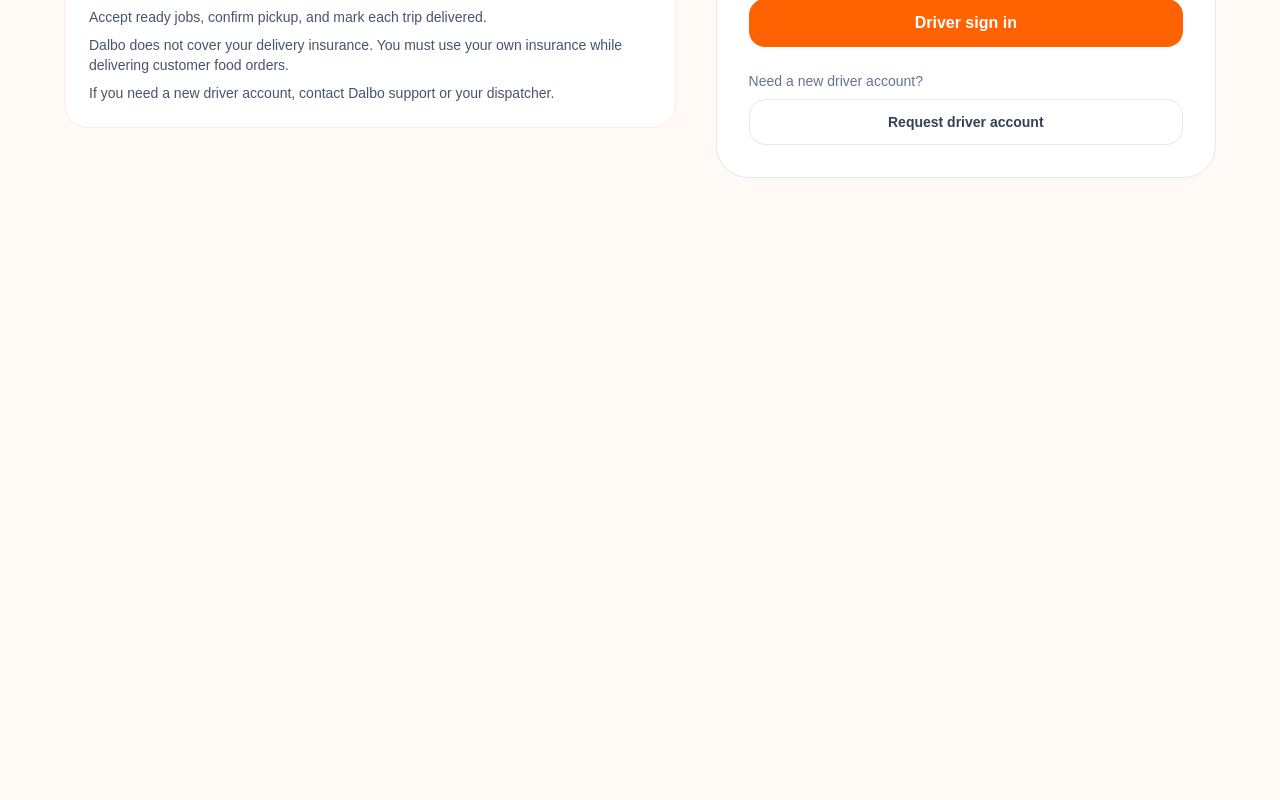
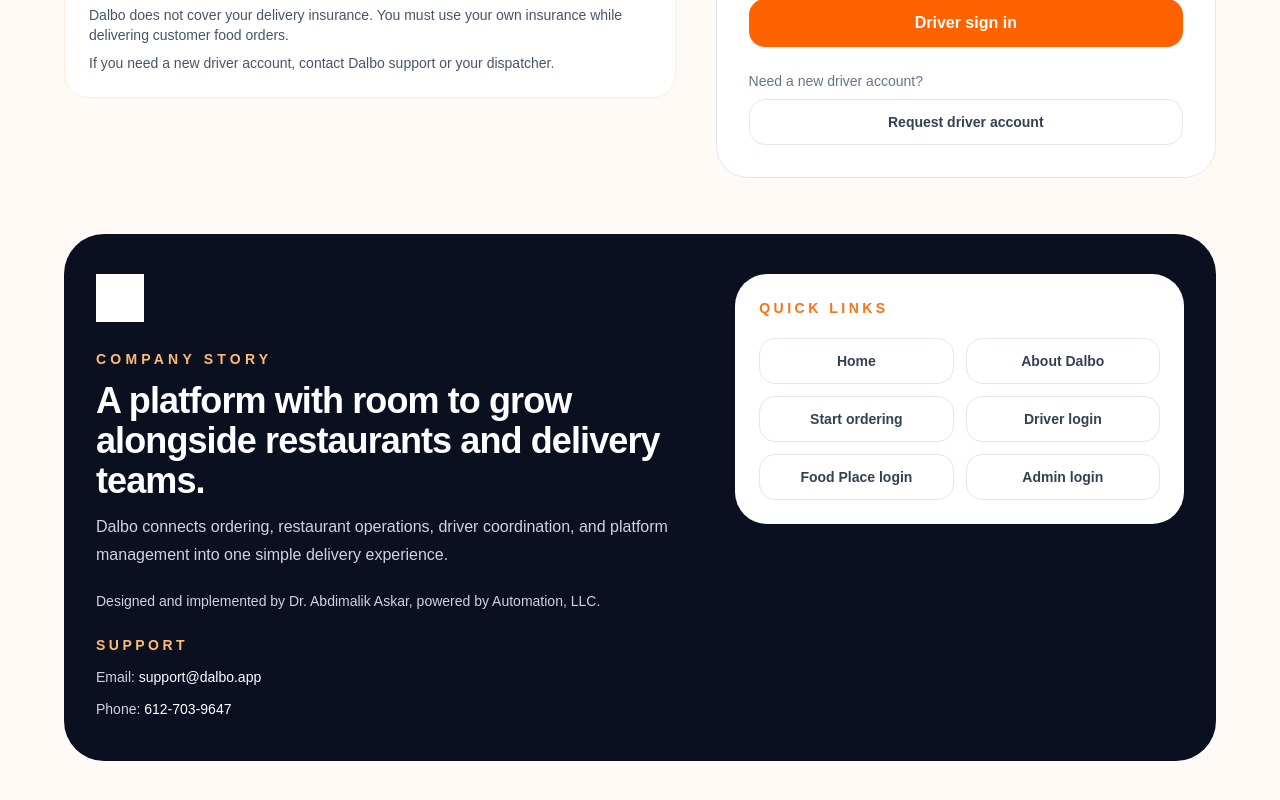
Before and after one commit to askar2022/dalbo, a Next.js app in the folder apps/web/: page /login/driver in a window 1280 px wide. Shown: the part 634-1434 px from the top of the page. Before the commit the page ends 860 px from the top, so only its background shows below. Built offline with nearby package versions, Linux system fonts and the light colour scheme; no server answers.

Commit message:
Update login pages and footer

```diff
--- a/apps/web/app/layout.tsx
+++ b/apps/web/app/layout.tsx
@@ -1,5 +1,6 @@
 import type { Metadata } from "next";
 import "./globals.css";
+import { SiteFooter } from "../components/site-footer";
 
 export const metadata: Metadata = {
   title: "Dalbo",
@@ -13,7 +14,12 @@
 }>) {
   return (
     <html lang="en">
-      <body>{children}</body>
+      <body className="min-h-screen bg-[#fffaf5]">
+        <div className="flex min-h-screen flex-col">
+          <div className="flex-1">{children}</div>
+          <SiteFooter />
+        </div>
+      </body>
     </html>
   );
 }
--- a/apps/web/app/login/admin/page.tsx
+++ b/apps/web/app/login/admin/page.tsx
@@ -8,7 +8,6 @@
         <PartnerLoginHeader current="admin" />
         <AuthForm
           audience="admin"
-          badge="Admin login"
           title="Sign in to monitor the Dalbo platform, orders, drivers, restaurants, and ratings."
           description="This page is reserved for Dalbo admins who need platform-wide visibility across operations and partner activity."
           infoTitle="Admin access"
--- a/apps/web/app/login/customer/page.tsx
+++ b/apps/web/app/login/customer/page.tsx
@@ -47,7 +47,6 @@
         </header>
         <AuthForm
           audience="customer"
-          badge="Start ordering"
           title="Order from your favorite food places and track every delivery step."
           description="Create your account with your name, phone number, email, and password, then sign in with your email and password whenever you want to order."
           infoTitle="What you can do here"
--- a/apps/web/app/login/driver/page.tsx
+++ b/apps/web/app/login/driver/page.tsx
@@ -8,7 +8,6 @@
         <PartnerLoginHeader current="driver" />
         <AuthForm
           audience="driver"
-          badge="Driver login"
           title="Sign in to go online, accept delivery jobs, and complete active trips."
           description="Use your Dalbo driver account to see ready pickups, manage active deliveries, and move each order from pickup to dropoff."
           infoTitle="Driver access"
--- a/apps/web/app/login/food-place/page.tsx
+++ b/apps/web/app/login/food-place/page.tsx
@@ -8,7 +8,6 @@
         <PartnerLoginHeader current="food_place" />
         <AuthForm
           audience="food_place"
-          badge="Food Place login"
           title="Sign in to manage menus, incoming orders, and preparation flow."
           description="This page is for restaurant and food place partners who manage Dalbo orders and menu operations."
           infoTitle="Partner access"
--- a/apps/web/components/auth-form.tsx
+++ b/apps/web/components/auth-form.tsx
@@ -25,7 +25,7 @@
 
 type AuthFormProps = {
   audience: AuthAudience;
-  badge: string;
+  badge?: string;
   title: string;
   description: string;
   infoTitle: string;
@@ -300,9 +300,11 @@
   return (
     <div className="grid gap-10 lg:grid-cols-[1.1fr_0.9fr] lg:items-center">
       <section className="space-y-6">
-        <span className="inline-flex rounded-full bg-orange-100 px-4 py-2 text-sm font-semibold text-orange-600">
-          {badge}
-        </span>
+        {badge ? (
+          <span className="inline-flex rounded-full bg-orange-100 px-4 py-2 text-sm font-semibold text-orange-600">
+            {badge}
+          </span>
+        ) : null}
         <div className="space-y-4">
           <h1 className="text-4xl font-bold tracking-tight sm:text-5xl">{title}</h1>
           <p className="max-w-2xl text-lg text-slate-600">{description}</p>
--- /dev/null
+++ b/apps/web/components/site-footer.tsx
@@ -0,0 +1,83 @@
+import Image from "next/image";
+import Link from "next/link";
+
+const footerLinks = [
+  { label: "Home", href: "/" },
+  { label: "About Dalbo", href: "/about" },
+  { label: "Start ordering", href: "/login/customer" },
+  { label: "Driver login", href: "/login/driver" },
+  { label: "Food Place login", href: "/login/food-place" },
+  { label: "Admin login", href: "/login/admin" },
+];
+
+export function SiteFooter() {
+  return (
+    <footer className="bg-[#fffaf5] px-6 pb-8 pt-2 text-[#0b1020] lg:pb-12">
+      <div className="mx-auto max-w-6xl rounded-[40px] bg-[#0b1020] px-8 py-10 text-white">
+        <div className="grid gap-8 lg:grid-cols-[1.15fr_0.85fr] lg:items-start">
+          <div className="space-y-5">
+            <Link href="/" className="inline-flex items-center">
+              <Image
+                src="/logo_dalbo.png"
+                alt="Dalbo logo"
+                width={170}
+                height={52}
+                className="h-12 w-auto object-contain brightness-0 invert"
+              />
+            </Link>
+
+            <div className="space-y-3">
+              <p className="text-sm font-semibold uppercase tracking-[0.3em] text-orange-300">
+                Company Story
+              </p>
+              <h2 className="max-w-2xl text-4xl font-bold tracking-tight">
+                A platform with room to grow alongside restaurants and delivery teams.
+              </h2>
+              <p className="max-w-2xl text-base leading-7 text-slate-300">
+                Dalbo connects ordering, restaurant operations, driver coordination, and platform
+                management into one simple delivery experience.
+              </p>
+            </div>
+
+            <p className="text-sm leading-6 text-slate-300">
+              Designed and implemented by Dr. Abdimalik Askar, powered by Automation, LLC.
+            </p>
+
+            <div className="space-y-2 text-sm leading-6 text-slate-300">
+              <p className="font-semibold uppercase tracking-[0.25em] text-orange-300">Support</p>
+              <p>
+                Email:{" "}
+                <a className="text-white underline-offset-4 hover:underline" href="mailto:support@dalbo.app">
+                  support@dalbo.app
+                </a>
+              </p>
+              <p>
+                Phone:{" "}
+                <a className="text-white underline-offset-4 hover:underline" href="tel:16127039647">
+                  612-703-9647
+                </a>
+              </p>
+            </div>
+          </div>
+
+          <div className="rounded-[32px] bg-white p-6 text-[#0b1020]">
+            <p className="text-sm font-semibold uppercase tracking-[0.25em] text-orange-500">
+              Quick Links
+            </p>
+            <div className="mt-5 grid gap-3 sm:grid-cols-2">
+              {footerLinks.map((link) => (
+                <Link
+                  key={link.href}
+                  href={link.href}
+                  className="rounded-2xl border border-slate-200 px-4 py-3 text-center text-sm font-semibold text-slate-700 transition hover:border-slate-300 hover:bg-slate-50"
+                >
+                  {link.label}
+                </Link>
+              ))}
+            </div>
+          </div>
+        </div>
+      </div>
+    </footer>
+  );
+}
```
Also changed, not shown: apps/web/public/logo_dalbo.svg.
